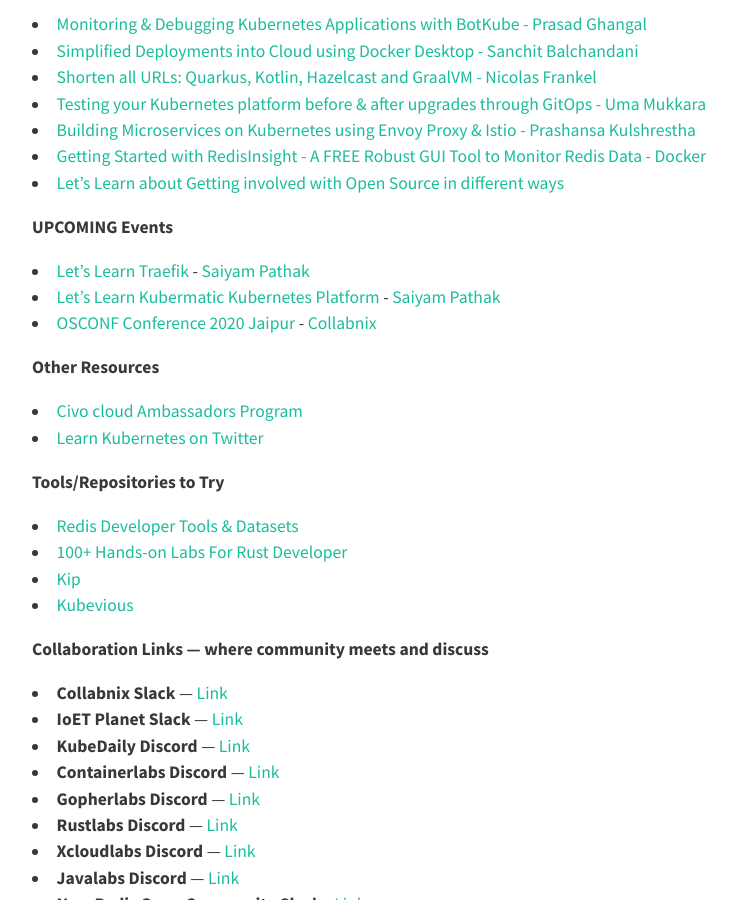
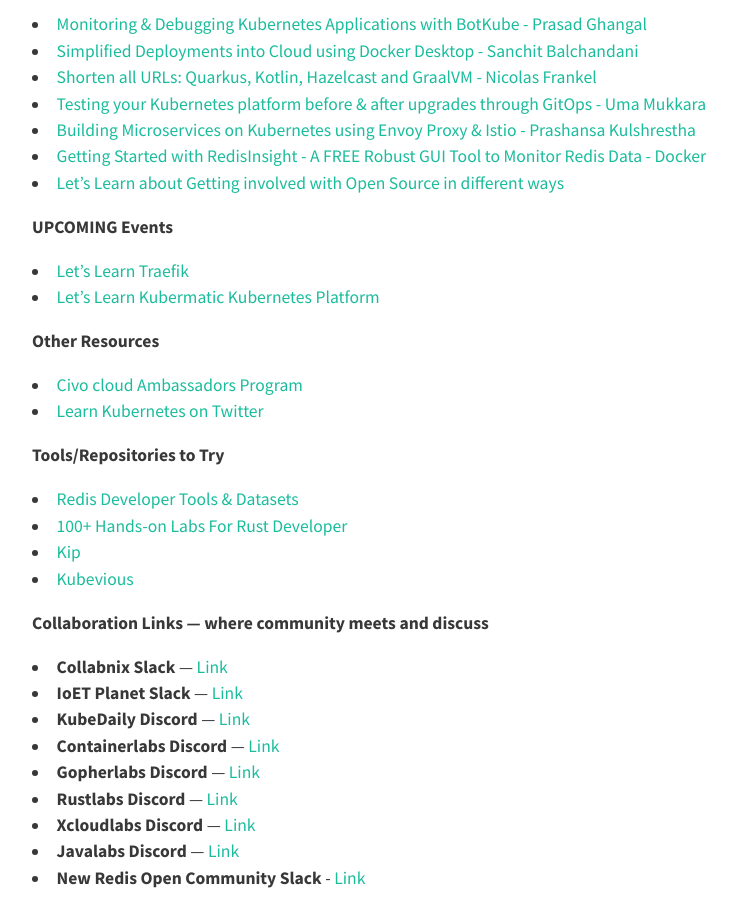
Before and after one commit to Hubstation/newsletter, a Jekyll site: the page built from _posts/2020-08-31-August.md, in a window 1280 px wide and 900 px high, scrolled down 2489 px. Shown: the whole window, without its empty margins (224-962 px from the left). Built offline with Jekyll 4.4.1, drawn with Linux system fonts in a browser that asks for light colours; nearby versions of some CDN libraries; comment, search, counter and statistics services are not loaded.

Commit message:
Update 2020-08-31-August.md

```diff
--- a/_posts/2020-08-31-August.md
+++ b/_posts/2020-08-31-August.md
@@ -71,9 +71,8 @@
 * [Let's Learn about Getting involved with Open Source in different ways](https://youtu.be/y-BXs_MQA9Y)
 
 **UPCOMING Events**
-* [Let's Learn Traefik](https://youtu.be/uUZ2RBZGZK4) - [Saiyam Pathak](https://twitter.com/saiyampathak)
-* [Let's Learn Kubermatic Kubernetes Platform](https://youtu.be/4jvKSe1Lkv8) - [Saiyam Pathak](https://twitter.com/saiyampathak)
-* [OSCONF Conference 2020 Jaipur](https://www.youtube.com/watch?v=RVToPqD5VIA) - [Collabnix](https://twitter.com/collabnix)
+* [Let's Learn Traefik](https://youtu.be/uUZ2RBZGZK4)
+* [Let's Learn Kubermatic Kubernetes Platform](https://youtu.be/4jvKSe1Lkv8)
 
 **Other Resources**
 * [Civo cloud Ambassadors Program](https://www.civo.com/blog/announcing-ambassadors)
```
